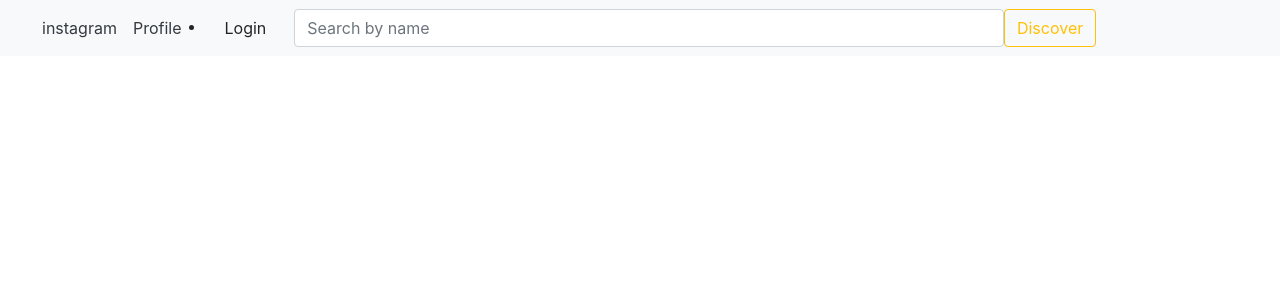
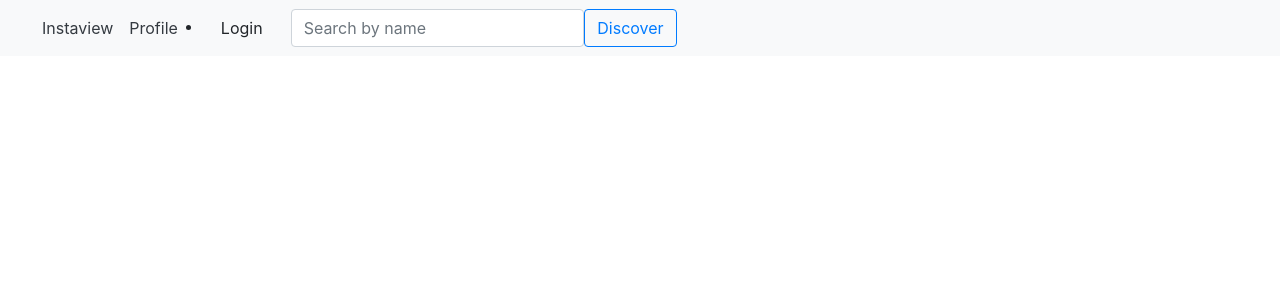
Before and after one commit to claudiahW/Instaview, a Django app: template instaview/templates/all-photos/search.html in a window 1280 px wide. Shown: the top 300 px of the page. Run offline with Django 3.2, Linux system fonts and the light colour scheme; the template is opened without the code that fills it, so the values that code supplies are empty; some libraries are stand-ins or nearby versions; some web fonts are replaced.

Commit message:
push to heroku

```diff
--- a/instaview/templates/navbar.html
+++ b/instaview/templates/navbar.html
@@ -2,12 +2,13 @@
    <button class="navbar-toggler" type="button" data-toggle="collapse" data-target="#navbarNavAltMarkup"
     aria-controls="navbarNavAltMarkup" aria-expanded="false" aria-label="Toggle navigation">
     <span class="navbar-toggler-icon"></span>
+
   </button>
   <div class="collapse navbar-collapse " id="navbarNavAltMarkup">
     <div class="navbar-nav text-dark">
       <ul class="navbar-nav me-auto mb-2 mb-lg-0">
         <li class="nav-item">
-          <a class="nav-link active text-dark" aria-current="page" href="/">&nbsp; &nbsp; instagram</a>
+          <a class="nav-link active text-dark" aria-current="page" href="/">&nbsp; &nbsp; Instaview</a>
         </li>
       </ul>
       <li class="nav-item">
@@ -49,11 +50,11 @@
         </li>
         {% endif %}
 
-  <div class="col-sm-4 col-md-8 navbar-right">
+  <div class="col-sm-4 col-md-4 navbar-right">
 
       <form class="d-flex" action="{% url 'search.post' %}">
         <input class="form-control me-4" type="search" name="search" placeholder="Search by name" aria-label="Search">
-        <button class="btn btn-outline-warning" type="submit">Discover</button>
+        <button class="btn btn-outline-primary" type="submit">Discover</button>
       </form>
   </div>
   <hr>
--- /dev/null
+++ b/runtime.txt
@@ -0,0 +1 @@
+python-3.8.10
--- a/static/css/style.css
+++ b/static/css/style.css
@@ -19,3 +19,8 @@ h1 {
 .card-img-top{
   border-radius: 50%;
 }
+
+.image2{
+
+  margin-right: 60%;
+}
```
Also changed, not shown: instaview/templates/all-photos/index.html (+27 -18 lines), photoapp/settings.py (+7 -0 lines), 1 other file.
